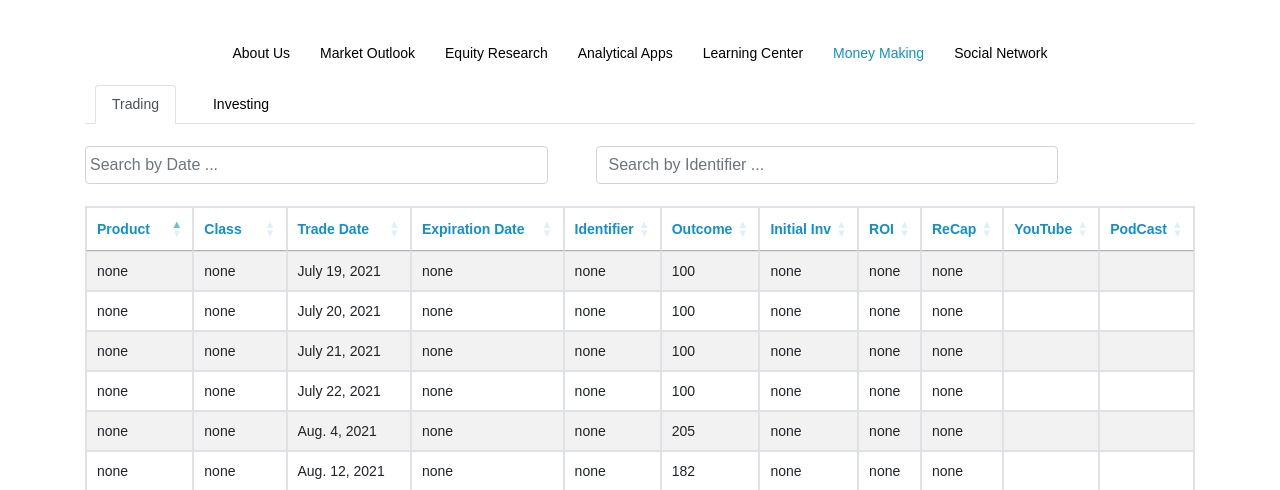
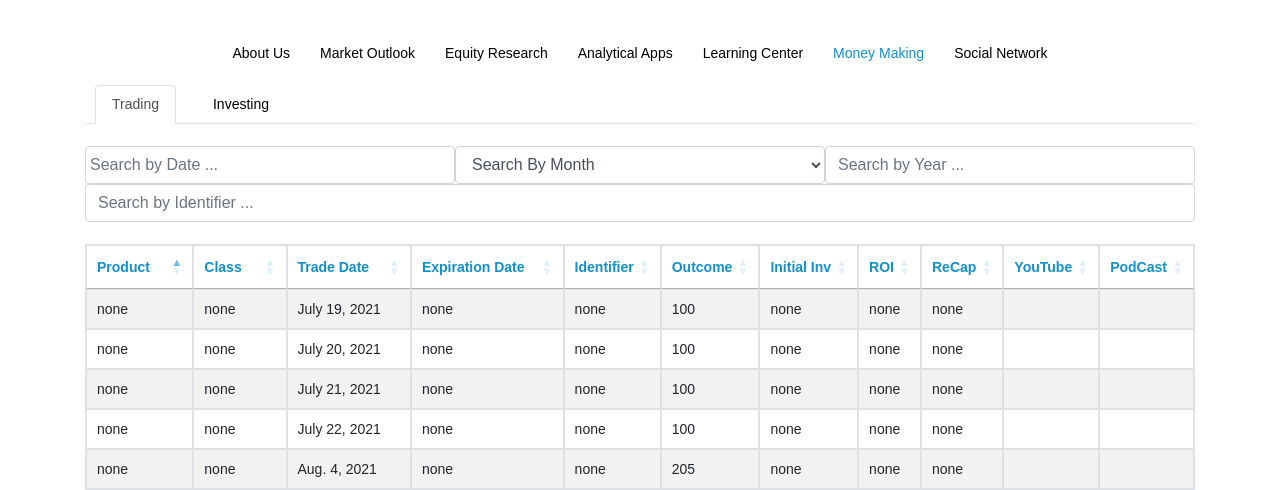
Before and after one commit to Falconx-Soft/bufintech, a Django app: page /en/money-making in a window 1280 px wide. Shown: the part 44-534 px from the top of the page. Run offline with Django 3.2, Linux system fonts and the light colour scheme; data comes from the database, SQL or seed files in the repository; both versions use the stored data as it was after the commit; some libraries are stand-ins or nearby versions.

Commit message:
filter by month and year

```diff
--- a/User/templates/User/register.html
+++ b/User/templates/User/SignUp.html
@@ -1,6 +1,6 @@
 {% extends "User/base-fullscreen.html" %}
 
-{% block title %} Register {% endblock %}
+{% block title %} SignUp {% endblock %}
 
 {% block content %}
 
@@ -29,7 +29,7 @@
 
 							<!-- Hide the form on success -->
 							{% if not success %}
-								<form method="POST" action="{% url 'register' %}">
+								<form method="POST" action="{% url 'SignUp' %}">
 
 									{% csrf_token %}
 
--- a/User/templates/User/base-fullscreen.html
+++ b/User/templates/User/base-fullscreen.html
@@ -110,7 +110,7 @@
 						</ul>
 					</li>
 					<li><a href="{% url 'login' %}">Login</a></li>
-					<li><a href="{% url 'register' %}" >Register</a></li>
+					<li><a href="{% url 'SignUp' %}" >SignUp</a></li>
 				{% endif %}
 
             </ul>
--- a/User/templates/User/login.html
+++ b/User/templates/User/login.html
@@ -45,7 +45,7 @@
 
 							</form>
 
-							<p class="mb-0 text-muted">Don’t have an account? <a href="{% url 'register' %}" class="f-w-400">Signup</a></p>
+							<p class="mb-0 text-muted">Don’t have an account? <a href="{% url 'SignUp' %}" class="f-w-400">Signup</a></p>
 							<p class="mb-0 text-muted"><a href="{% url 'reset_password' %}" class="f-w-400">Forget password?</a></p>
 						</div>
 					</div>
--- a/User/templates/User/payment.html
+++ b/User/templates/User/payment.html
@@ -12,7 +12,7 @@
 
 <div style="text-align: center; margin-bottom: 40px;">
   <h1 style="font-size:xxx-large;">Join BuFinTech</h1>
-  <p>Be a part of a strong business community and access to our research and learning materials.
+  <p>Be part of a trading, research and analytics community and access to our resources. - In Progress...
   </p>
 </div>
 
--- a/User/urls.py
+++ b/User/urls.py
@@ -7,7 +7,7 @@ from django.contrib.auth import views as auth_views
 
 urlpatterns = [
     path('', views.loginUser, name="login"),
-	path('register/', views.register, name="register"),
+	path('SignUp/', views.Sign_Up, name="SignUp"),
 	path('logout/', views.logoutUser, name="logout"),
       # Payment urls
 	path('payment/', views.Payment, name="payment"),
@@ -27,7 +27,7 @@ urlpatterns = [
     path('reset_password_complete/', auth_views.PasswordResetCompleteView.as_view(template_name="User/restPassword/passwordResetComplete.html"),
           name="password_reset_complete"),
 
-      path('register/verify/<auth_token>', views.verify, name="verify"),
+      path('SignUp/verify/<auth_token>', views.verify, name="verify"),
 
       path('profile/', views.Profile , name = "profile")
 ]
--- a/User/views.py
+++ b/User/views.py
@@ -68,7 +68,7 @@ def loginUser(request):
 	}
 	return render(request,'User/login.html',context)
 
-def register(request):
+def Sign_Up(request):
 	msg = None
 	form = CutomUserCreationForm
 	if request.method == 'POST':
@@ -85,12 +85,12 @@ def register(request):
 			verificationMain(user.email,auth_token,request)
 			msg = 'Varification link has send to your mail id. Kindly verify your account.'
 			context = {'form':form, 'msg':msg}
-			return render(request,'User/register.html', context)
+			return render(request,'User/SignUp.html', context)
 
 		else:
 			msg = 'Error.'
 	context = {'form':form, 'msg':msg}
-	return render(request,'User/register.html', context)
+	return render(request,'User/SignUp.html', context)
 
 def verificationMain(email, auth_token,request):
     subject = 'Please verify your account'
--- a/base/templates/base/aboutus.html
+++ b/base/templates/base/aboutus.html
@@ -4,11 +4,11 @@
 {% block content %}
 <div class="container" align="center">
     <br>
-    <table id="example" class="table table-bordered w-50">
+    <table id="example" class="table table-bordered w-50" style="background-color:rgba(0,0,0,.05);">
         <tbody class="justify-content-center">
                 {% for instance in data %}
                     {% for field, value in instance.fields.items %}
-                    <tr style="background-color:rgba(0,0,0,.05);"></tr>
+                    <tr></tr>
                         {% if field != 'language'  %}
                             <td>{{ value|linebreaks }}</td>
                         {% else %}
--- a/base/templates/base/money_making.html
+++ b/base/templates/base/money_making.html
@@ -16,9 +16,27 @@
 			<div id="public" class="tab-pane fade in">
 			<br />
 			<div class="d-block d-md-flex">
-				<input type="text" placeholder="Search by Date ..." id="trading_search_date" class="form-control col-12 col-md-5 mt-2 mt-md-0 datepicker  mr-5">
+				<input style="margin-right: 0px !important;" type="text" placeholder="Search by Date ..." id="trading_search_date" class="form-control col-12 col-md-4 mt-2 mt-md-0 datepicker  mr-5">
 
-				<input type="text" placeholder="Search by Identifier ..." id="trading_search_identifier" class="form-control col-12 col-md-5 mt-2 mt-md-0  mr-5">
+				<select style="margin-right: 0px !important;" class="form-control col-12 col-md-4 mr-5" id="trading_search_month" title="Search By Month">
+					<option value="">Search By Month</option>
+					<option value="Jan">Jan</option>
+					<option value="Feb">Feb</option>
+					<option value="Mar">March</option>
+					<option value="Apr">April</option>
+					<option value="May">May</option>
+					<option value="June">June</option>
+					<option value="Jul">July</option>
+					<option value="Aug">Aug</option>
+					<option value="Sept">Sept</option>
+					<option value="Oct">Oct</option>
+					<option value="Nov">Nov</option>
+					<option value="Dec">Dec</option>
+				</select>
+				<input style="margin-right: 0px !important;" type="number" placeholder="Search by Year ..." id="trading_search_year" class="form-control col-12 col-md-4 mt-2 mt-md-0 mr-5">
+			</div>
+			<div class="d-block d-md-flex">
+				<input type="text" placeholder="Search by Identifier ..." id="trading_search_identifier" class="form-control col-12 col-md-12 mt-2 mt-md-0  mr-5">
 			</div>
 			<br />
 				<table id="example" class="table table-striped table-bordered" style="width:100%">
@@ -53,27 +71,6 @@
 								<td>{{instance.fields.Podcast}}</td>
 							</tr>
 						{% endfor %}
-
-							<!-- {% for instance in data %}
-								<tr>
-								{% for field, value in instance.fields.items %}
-										{% if field == 'url' %}
-										{% if display_url == False %}
-											<td>
-												<a class="blurLinks" href="{% url 'payment' %}" onmouseover="hov(this)" onmouseout="hovOut(this)">https://www.itsatesingurl/test1/com/</a>
-											</td>
-										{% else %}
-												<td> <a  href="{{value}}"> {{value}}</a></td>
-										{% endif %}
-										{% elif field == 'Date' %}
-											<td> {{value|date:"m/d/Y" }} </td>
-										{% else %}
-											<td> {{value }} </td>
-										{%endif%}
-								{% endfor %}
-								</tr>
-							{% endfor %}
-						</tr>      -->
 					</tbody>
 				</table>
 			</div>
@@ -81,20 +78,34 @@
 			<br />
 
 			<div class="d-block d-md-flex">
-				<input style="margin-right: 10px !important; max-width: 300px;" type="text" placeholder="Search by Entry Date ..." id="investing_search_date" class="form-control col-12 col-md-5 mt-2 mt-md-0 datepicker mr-5">
+				<input style="margin-right: 0px !important;" type="text" placeholder="Search by Entry Date ..." id="investing_search_date" class="form-control col-12 col-md-4 mt-2 mt-md-0 datepicker mr-5">
 
-				<input style="margin-right: 10px !important; max-width: 300px;" type="text" placeholder="Search by Entry Market ..." id="investing_search_market" class="form-control col-12 col-md-5 mt-2 mt-md-0 mr-5">
+				<select style="margin-right: 0px !important;" class="form-control col-12 col-md-4 mr-5" id="investing_search_month" title="Search By Month">
+					<option value="">Search By Month</option>
+					<option value="Jan">Jan</option>
+					<option value="Feb">Feb</option>
+					<option value="Mar">March</option>
+					<option value="Apr">April</option>
+					<option value="May">May</option>
+					<option value="June">June</option>
+					<option value="Jul">July</option>
+					<option value="Aug">Aug</option>
+					<option value="Sept">Sept</option>
+					<option value="Oct">Oct</option>
+					<option value="Nov">Nov</option>
+					<option value="Dec">Dec</option>
+				</select>
+				<input style="margin-right: 0px !important;" type="number" placeholder="Search by Year ..." id="investing_search_year" class="form-control col-12 col-md-4 mt-2 mt-md-0 mr-5">
+			</div>
 
-				<input style="margin-right: 10px !important; max-width: 300px;" type="text" placeholder="Search by Entry Ticker ..." id="investing_search_ticker" class="form-control col-12 col-md-5 mt-2 mt-md-0 mr-5">
+			<div class="d-block d-md-flex">
+				<input style="margin-right: 0px !important;" type="text" placeholder="Search by Entry Market ..." id="investing_search_market" class="form-control col-12 col-md-6 mt-2 mt-md-0 mr-5">
+
+				<input style="margin-right: 0px !important;" type="text" placeholder="Search by Entry Ticker ..." id="investing_search_ticker" class="form-control col-12 col-md-6 mt-2 mt-md-0 mr-5">
 			</div>
 			<br />
 				<table id="example1" class="table table-striped table-bordered" style="width:100%">
 					<thead>
-						<!-- <tr>
-							{% for field in table_form1 %}
-									<th> {{field.label}} </th>
-							{% endfor %}
-						</tr> -->
 						<tr>
 							<th>Product</th>
 							<th>Market</th>
@@ -129,27 +140,6 @@
 								<td>{{data.fields.Podcast}}</td>
 							</tr>
 						{% endfor %}
-
-							<!-- {% for instance in data1 %}
-								<tr>
-								{% for field, value in instance.fields.items %}
-										{% if field == 'url' %}
-											{% if display_url == False %}
-											<td>
-												<a class="blurLinks" href="{% url 'payment' %}" onmouseover="hov(this)" onmouseout="hovOut(this)">https://www.itsatesingurl/test1/com/</a>
-											</td>
-										{% else %}
-												<td> <a  href="{{value}}"> {{value}}</a></td>
-										{% endif %}
-										{% elif field == 'Date' %}
-											<td> {{value|date:"m/d/Y" }} </td>
-										{% else %}
-											<td> {{value }} </td>
-									{%endif%}
-								{% endfor %}
-								</tr>
-							{% endfor %}
-						</tr>      -->
 					</tbody>
 				</table>
 			</div>
--- a/base/templates/base/navbar.html
+++ b/base/templates/base/navbar.html
@@ -99,7 +99,7 @@
 			</ul>
 		</li>
 		<li><a href="{% url 'login' %}">Login</a></li>
-		<li><a href="{% url 'register' %}" >Register</a></li>
+		<li><a href="{% url 'SignUp' %}" >SignUp</a></li>
 		{% endif %}
 
 	</ul>
--- a/base/templates/base/social_network.html
+++ b/base/templates/base/social_network.html
@@ -4,7 +4,7 @@
 {% block content %}
 <div class="container" align="center">
     <br>
-    <table id="example" class="table table-bordered w-50">
+    <table id="example" class="table table-bordered w-50" style="background-color:rgba(0,0,0,.05);">
         <tbody class="justify-content-center">
                 {% for instance in data %}
                     {% for field, value in instance.fields.items %}
--- a/mysite/static/base/main.js
+++ b/mysite/static/base/main.js
@@ -91,6 +91,20 @@ $(document).ready(function(){
             .draw();
     } );
 
+    $('#market_search_month').on( 'change', function () {
+        table
+            .columns( 2 )
+            .search( this.value )
+            .draw();
+    } );
+
+    $('#market_search_year').on( 'change', function () {
+        table
+            .columns( 2 )
+            .search( this.value )
+            .draw();
+    } );
+
     $('#market_search_country').on( 'change', function () {
       table
           .columns( 1 )
@@ -107,6 +121,20 @@ $(document).ready(function(){
         table1
             .columns( 4 )
             .search( d )
+            .draw();
+    } );
+
+    $('#investing_search_month').on( 'change', function () {
+        table1
+            .columns( 4 )
+            .search( this.value )
+            .draw();
+    } );
+
+    $('#investing_search_year').on( 'change', function () {
+        table1
+            .columns( 4 )
+            .search( this.value )
             .draw();
     } );
 
@@ -136,6 +164,13 @@ $(document).ready(function(){
             .draw();
     } );
 
+    $('#trading_search_month').on( 'change', function () {
+        table
+            .columns( 2 )
+            .search( this.value )
+            .draw();
+    } );
+
     $('#trading_search_identifier').on( 'change', function () {
         table
             .columns( 4 )
@@ -160,6 +195,27 @@ $(document).ready(function(){
       table
           .columns( 2 )
             .search( d )
+            .draw();
+    } );
+
+    $('#epublic_search_month').on( 'change', function () {
+        table
+            .columns( 2 )
+              .search( this.value )
+              .draw();
+      } );
+
+      $('#trading_search_year').on( 'change', function () {
+        table
+            .columns( 2 )
+              .search( this.value )
+              .draw();
+      } );
+
+    $('#epublic_search_year').on( 'change', function () {
+      table
+          .columns( 2 )
+            .search( this.value )
             .draw();
     } );
 
@@ -197,6 +253,13 @@ $(document).ready(function(){
             .draw();
     } );
 
+    $('#learning_search_month').on( 'change', function () {
+      table
+          .columns( 3 )
+            .search( this.value )
+            .draw();
+    } );
+
     // #company_search is a <input type="text"> element
     $('#company_search').on( 'change', function () {
       table
```
Also changed, not shown: base/templates/base/equity.html (+25 -7 lines), base/templates/base/learning.html (+24 -4 lines), base/templates/base/market.html (+20 -2 lines), db.sqlite3.
